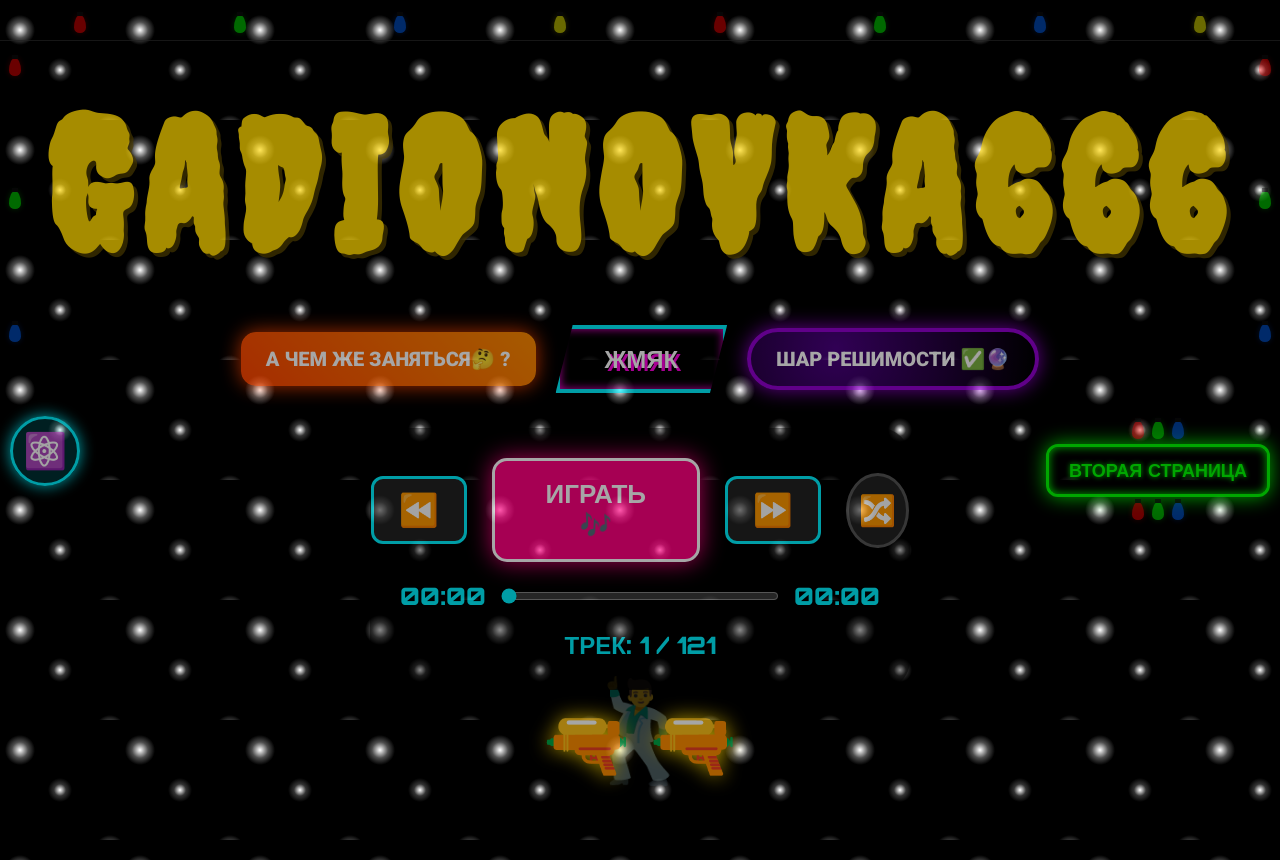
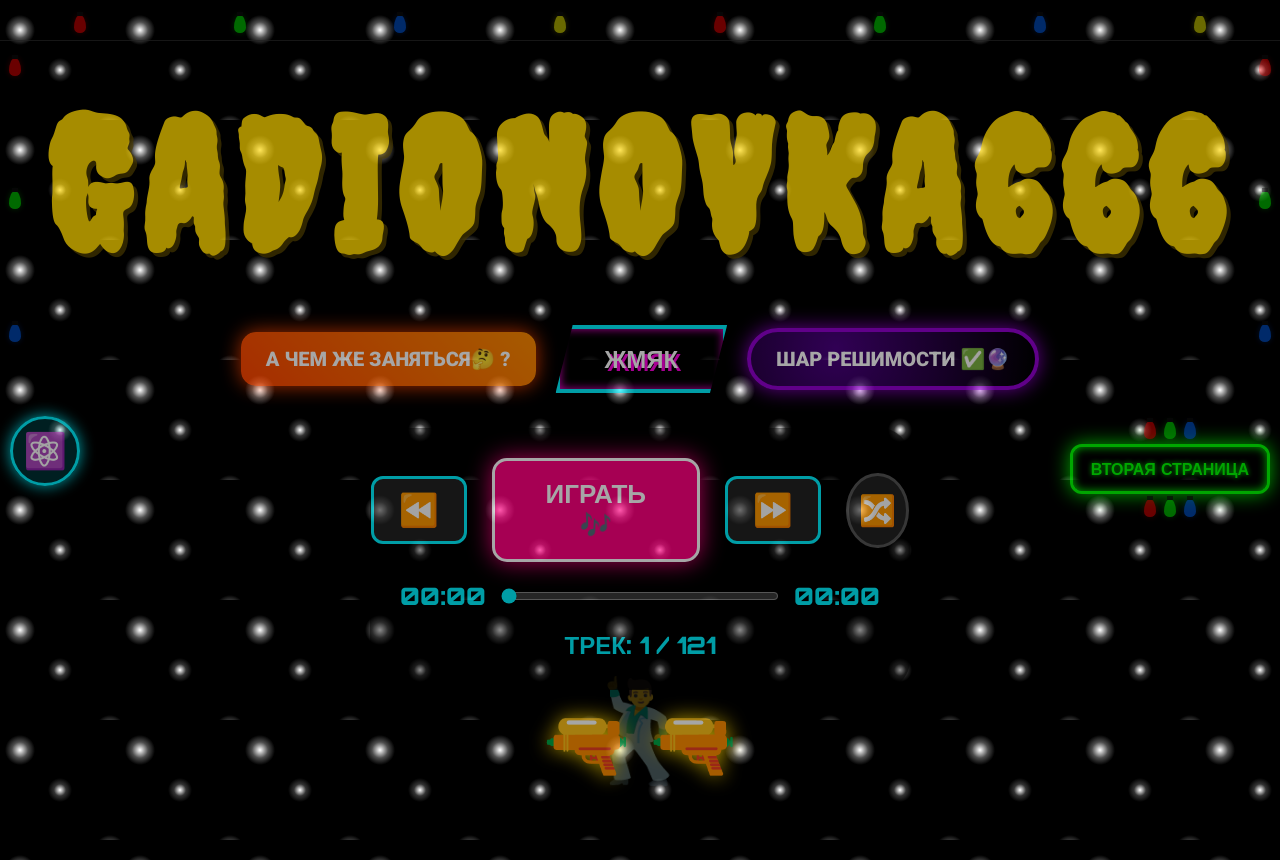
Before and after one commit to Reznat7/Gadionovka666, a plain HTML site: page index.html in a window 1280 px wide. Drawn offline with Linux system fonts and the light colour scheme.

Commit message:
Update index.html

```diff
--- a/index.html
+++ b/index.html
@@ -24,7 +24,7 @@
             pointer-events: none; z-index: 1; overflow: hidden;
         }
 
-        /* --- КНОПКА АТОМ ⚛️ (СЛЕВА) --- */
+        /* КНОПКА АТОМ ⚛️ */
         .btn-mode {
             position: fixed; top: 52vh; left: 10px;
             background: rgba(0, 242, 255, 0.2);
@@ -35,18 +35,18 @@
             box-shadow: 0 0 15px #00f2ff;
         }
 
-        /* --- НОВАЯ КНОПКА СПРАВА В РАМКЕ --- */
-        .right-framed-container {
+        /* --- ЗЕЛЕНАЯ КНОПКА СПРАВА В РАМКЕ --- */
+        .right-side-button {
             position: fixed; top: 52vh; right: 10px;
             display: flex; flex-direction: column; align-items: center;
             z-index: 1000;
         }
         .btn-second-page {
             background-color: #000;
-            color: #00ff00; /* Зеленый неон */
+            color: #00ff00;
             font-family: 'Orbitron', sans-serif;
-            font-size: 18px; font-weight: 900;
-            padding: 12px 20px;
+            font-size: 16px; font-weight: 900;
+            padding: 12px 18px;
             border: 3px solid #00ff00;
             border-radius: 12px;
             box-shadow: 0 0 20px #00ff00, inset 0 0 10px #00ff00;
@@ -54,7 +54,6 @@
             cursor: pointer; text-decoration: none;
             transition: 0.3s; text-align: center;
         }
-        .btn-second-page:active { transform: scale(0.9); }
         .garland-mini-frame { display: flex; gap: 8px; margin: 5px 0; pointer-events: none; }
 
         /* ЭФФЕКТЫ */
@@ -79,7 +78,7 @@
         .light:nth-child(4n+3) { background: #0066ff; color: #0066ff; }
         .light:nth-child(4n+4) { background: #ffff00; color: #ffff00; }
 
-        /* ИНТЕРФЕЙС */
+        /* КНОПКИ */
         h1 { font-family: 'Creepster', cursive; color: #FFD700; width: 98%; text-align: center; font-size: 14vw; margin: 40px 0 20px; text-transform: uppercase; letter-spacing: 1vw; text-shadow: 4px 4px 0px #4b3b00; z-index: 2; }
         .button-container { display: flex; flex-direction: row; justify-content: center; align-items: center; gap: 20px; margin-top: 15px; z-index: 100; width: 98%; }
         .btn-base { cursor: pointer; transition: 0.2s; text-transform: uppercase; font-weight: 900; display: flex; align-items: center; justify-content: center; border: none; }
@@ -87,7 +86,7 @@
         .btn-toggle { background-color: #000; color: #fff; font-family: 'Orbitron', sans-serif; font-size: 24px; padding: 15px 45px; border: 4px solid #00f2ff; box-shadow: 0 0 25px #00f2ff, inset 0 0 10px #ff00e0; text-shadow: 3px 3px 0px #ff00e0; clip-path: polygon(10% 0, 100% 0, 90% 100%, 0 100%); }
         .btn-ball { background: radial-gradient(circle at 30% 30%, #4b0082, #000); color: #fff; font-family: 'Roboto', sans-serif; font-size: 20px; padding: 15px 25px; border: 4px solid #9400d3; border-radius: 50px; box-shadow: 0 0 20px #9400d3; }
 
-        /* ПЛЕЕР (УВЕЛИЧЕН) */
+        /* ПЛЕЕР */
         .music-container {
             margin-top: 35px; padding: 30px; background: rgba(0,0,0,0.7); border-radius: 30px;
             flex-direction: column; width: 480px; max-width: 95%; z-index: 100; display: flex; align-items: center;
@@ -118,7 +117,7 @@
 
     <button class="btn-mode" onclick="changeMode()">⚛️</button>
 
-    <div class="right-framed-container">
+    <div class="right-side-button">
         <div class="garland-mini-frame on garland-node">
             <div class="light"></div><div class="light"></div><div class="light"></div>
         </div>
```
